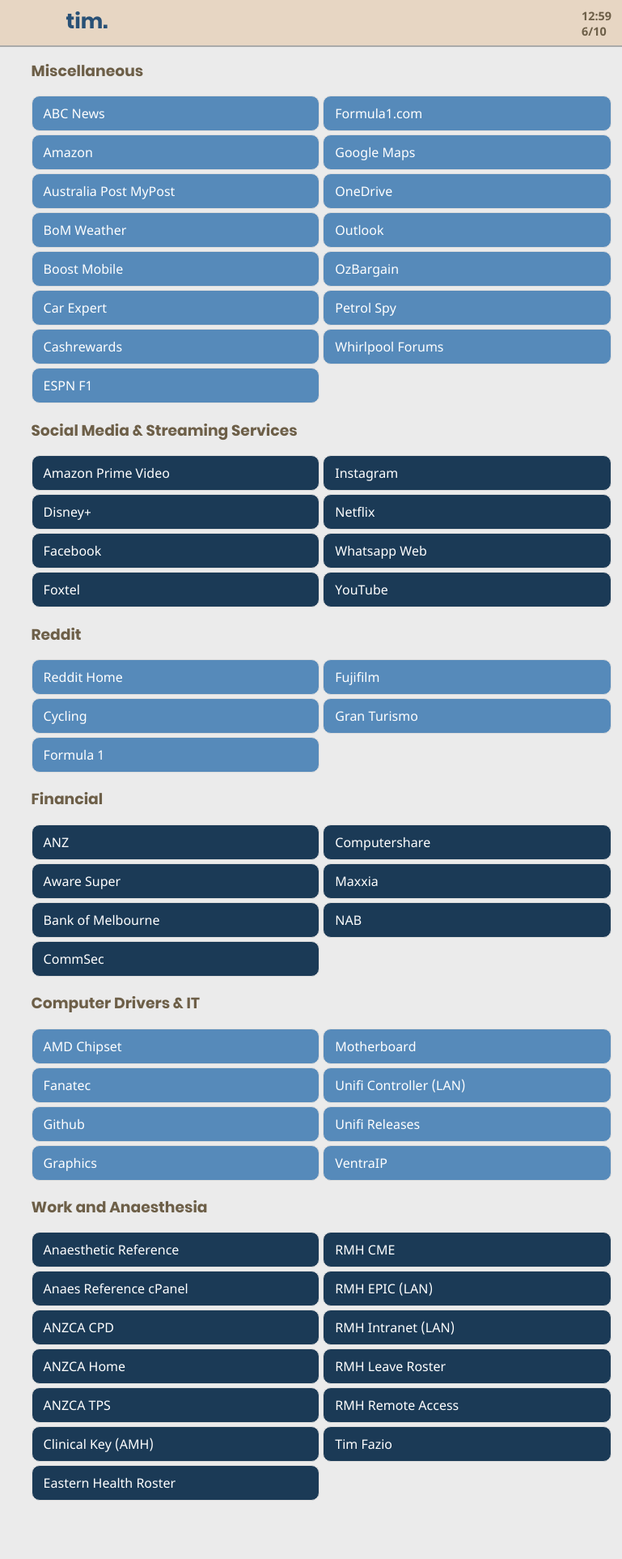
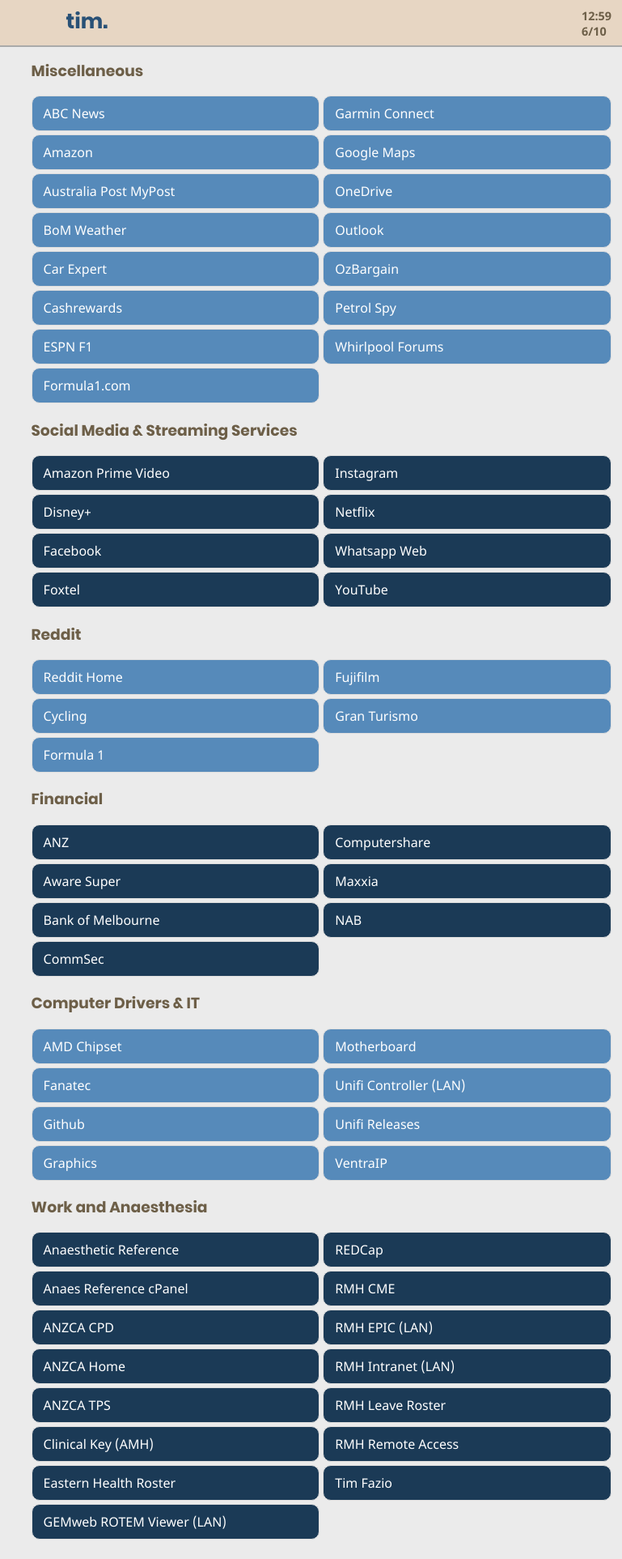
Before and after one commit to timololol/home, a plain HTML site: page index.html in a window 1280 px wide. Shown: the part 2-1927 px from the top of the page at 81% size, 511-1280 px from the left. Before the commit the page ends 1879 px from the top, so only its background shows below. Drawn offline with Linux system fonts and the light colour scheme.

Commit message:
Add files via upload

```diff
--- a/index.html
+++ b/index.html
@@ -74,11 +74,11 @@
           <a href="https://www.amazon.com.au/" class="one">Amazon</a>
           <a href="https://auspost.com.au/auth/login" class="one">Australia Post MyPost</a>
           <a href="http://www.bom.gov.au/vic/forecasts/melbourne.shtml" class="one">BoM Weather</a>
-          <a href="https://myaccount.boost.com.au/home" class="one">Boost Mobile</a>
           <a href="https://www.carexpert.com.au/" class="one">Car Expert</a>
           <a href="https://www.cashrewards.com.au/" class="one">Cashrewards</a>
           <a href="https://www.espn.com.au/f1/" class="one">ESPN F1</a>
           <a href="https://www.formula1.com/" class="one">Formula1.com</a>
+          <a href="https://connect.garmin.com/modern/home" class="one">Garmin Connect</a>
           <a href="https://www.google.com.au/maps" class="one">Google Maps</a>
           <a href="https://onedrive.live.com/" class="one">OneDrive</a>
           <a href="https://outlook.live.com/" class="one">Outlook</a>
@@ -135,6 +135,8 @@
           <a href="https://tps.anzca.edu.au/" class="two">ANZCA TPS</a>
           <a href="https://login.ezproxy.anzca.edu.au/login?qurl=https://www.clinicalkey.com.au%2f#!/browse/drugs" class="two">Clinical Key (AMH)</a>
           <a href="https://easth.allocate-cloud.com.au/EASTHProd/EmployeeOnlineMobile/#/login" class="two">Eastern Health Roster</a>
+          <a href="https://rmhgemweblp01a.ssg.org.au/rotem/index" class="two">GEMweb ROTEM Viewer (LAN)</a>
+          <a href="https://biredcap.mh.org.au" class="two">REDCap</a>
           <a href="https://www.rmhcme.org/userlogin.aspx" class="two">RMH CME</a>
           <a href="https://epicprod.mh.org.au/" class="two">RMH EPIC (LAN)</a>
           <a href="http://intranet.mh.org.au/w2/i2" class="two">RMH Intranet (LAN)</a>
```
